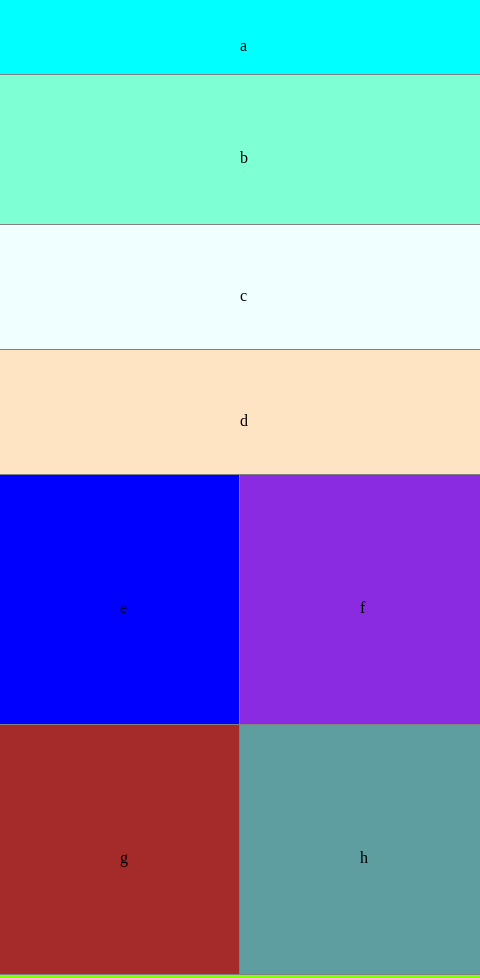
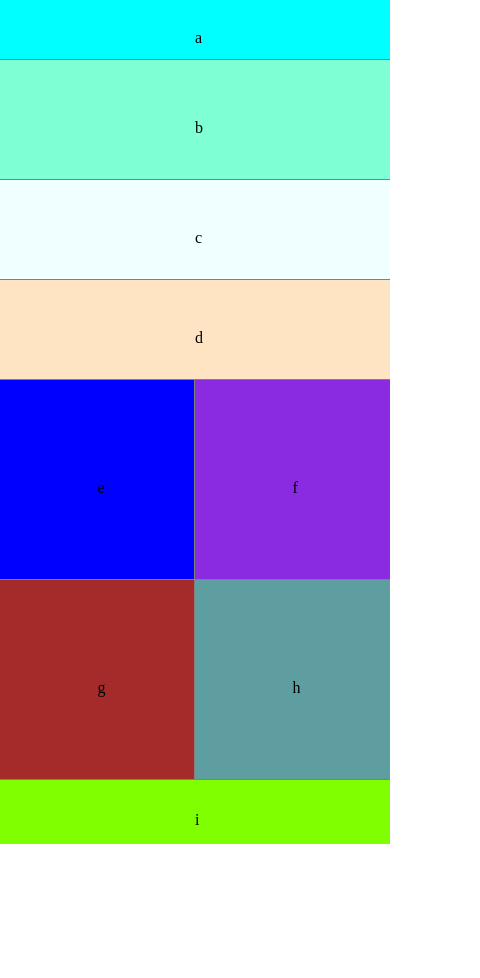
Before and after one commit to amjcurtis/301d44-lab-01, a plain HTML site: page index.html in a window 390 px wide. Shown: the top 978 px of the page, 480 px wide, since content can reach past the window. After the commit the page ends 844 px from the top, so only its background shows below. Drawn offline with Linux system fonts and the light colour scheme.

Commit message:
Add responsivity to mobile view

```diff
--- a/css/base.css
+++ b/css/base.css
@@ -7,10 +7,13 @@ html {
   box-sizing: inherit;
 }
 body {
-  width: 480px;
-  height: 1055px;
+  /* width: 480px; */
+  width: 100vw;
+  /* height: 1055px; */
+  /* height: calc(1055 * (1055/480)); */
+  height: 100vh;
   margin: auto;
   /* display: flex; */
-  flex-wrap: wrap;
-  flex-direction: row;
+  /* flex-wrap: wrap; */
+  /* flex-direction: row; */
 }
--- a/css/layout.css
+++ b/css/layout.css
@@ -1,15 +1,16 @@
 /* Mobile view (the default view) */
 body {
-  /* width: 480px;
-  height: 1055px;
-  margin: auto; */
+  /* width: 480px; */
+  /* max-width: 500px; */
+  /* height: 1055px; */
+  margin: auto;
 }
 header, aside, div, footer { /* Alternative idea: add .box class to all these elems instead */
   width: 100%;
   display: block; /* OR inline-block? */
   float: left;
   /* flex: left; */
-  position: relative; /* Helps to center text vertically */
+  position: relative; /* Helps center text vertically */
   outline-width: 1px;
   outline-style: solid;
   outline-color: gray;
@@ -20,20 +21,25 @@ p { /* Center text horizontally and vertically; learned from https://vanseodesig
   left: 50%;
 }
 header {
-  height: 75px;
+  /* height: 75px; */
+  height: calc(100vh * (75/1055));
 }
 aside {
-  height: 150px;
+  /* height: 150px; */
+  height: calc(100vh * (150/1055));
 }
 .rect-box {
-  height: 125px;
+  /* height: 125px; */
+  height: calc(100vh * (125/1055));
 }
 .square-box { /* For smaller internal boxes for e,f,g,h */
   width: 50%;
-  height: 250px;
+  /* height: 250px; */
+  height: calc(100vh * (250/1055));
 }
 footer {
-  height: 80px;
+  /* height: 80px; */
+  height: calc(100vh * (80/1055));
 }
 
 /*++++++++++++++++++++++++++++++++++++++++++++++++++*/
@@ -43,7 +49,9 @@ footer {
 
   body, main {
     width: 960px;
+    /* max-width: 768px; */
     height: 700px;
+    /* height: 100%; */
     margin: auto;
   }
   header, div, aside, footer {
@@ -54,29 +62,43 @@ footer {
   header {
     width: 960px;
     height: 100px;
+    /* width: calc(100vw * (960/960)); */
+    /* height: calc(100vh * (100/700)); */
+    /* height: 100px; */
+    /* height: calc(100vh * (100/960)); */
   }
   aside {
     width: 200px;
     height: 600px;
+    /* width: calc(100vw * (200/960)); */
+    /* height: calc(100vh * (600/700)); */
   }
   .rect-box {
     width: 380px;
+    /* width: calc(100vw * (380/960)); */
     height: 200px;
+    /* height: calc(100vh * (200/700)); */
     display: inline-block;
   }
   .square-box {
     width: 190px;
+    /* width: calc(100vw * (190/960)); */
     height: 250px;
+    /* height: calc(100vh * (250/700)); */
   }
   footer {
     width: 760px;
+    /* width: calc(100vw * (760/960)); */
     height: 150px;
+    /* height: calc(100vh * (150/700)); */
   }
 }
 
 /*++++++++++++++++++++++++++++++++++++++++++++++++++*/
 
 /* Change to desktop view */
-@media screen and (min-width: 1000px) {
+/* @media screen and (min-width: 1100px) {
+  body, main {
 
-}
+  }
+} */
--- a/css/modules.css
+++ b/css/modules.css
@@ -63,7 +63,7 @@
 /*++++++++++++++++++++++++++++++++++++++++++++++++++*/
 
 /* Change to desktop view */
-@media screen and (min-width: 1000px) {
+@media screen and (min-width: 1100px) {
   #a {
     background-color: chocolate;
   }
```
